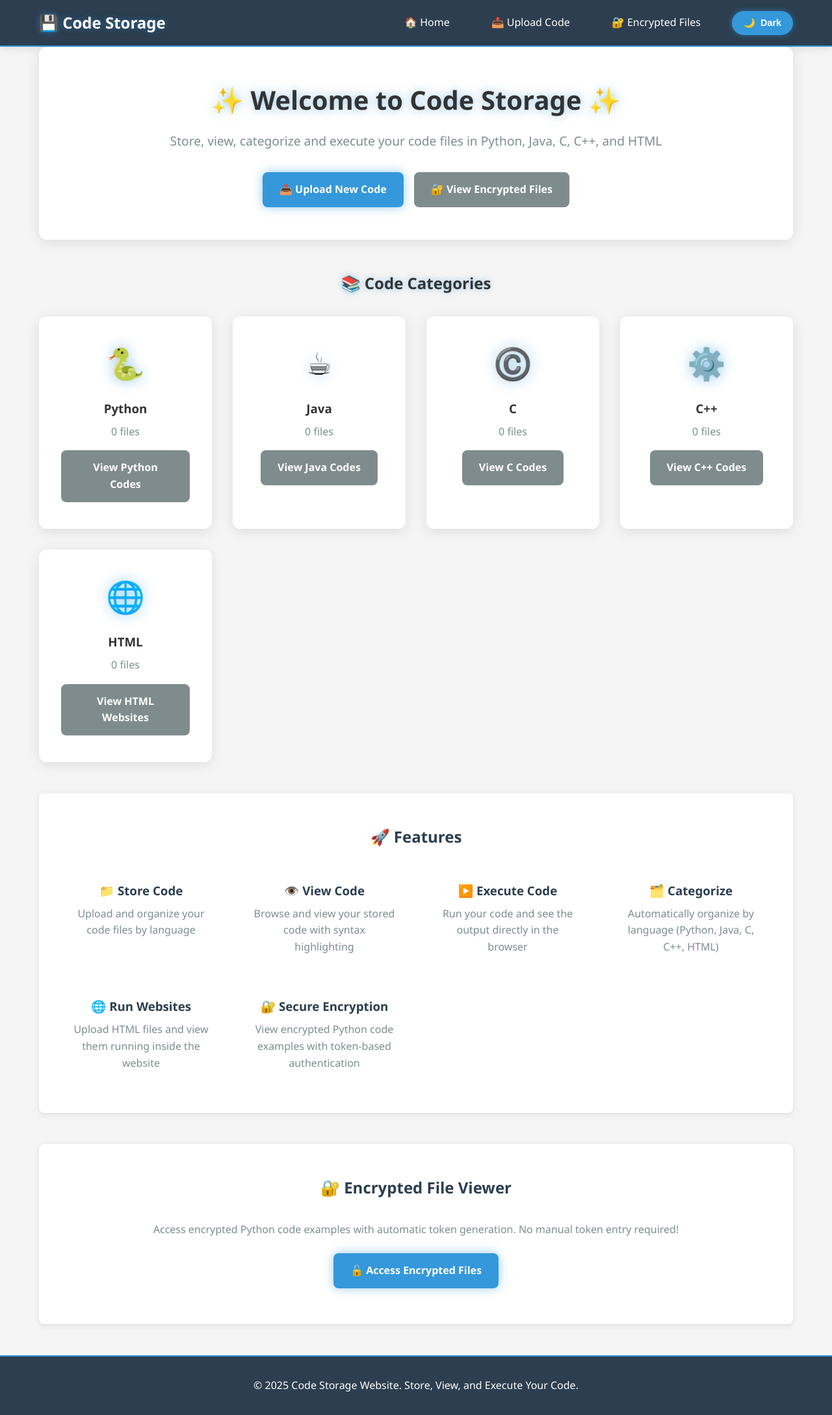
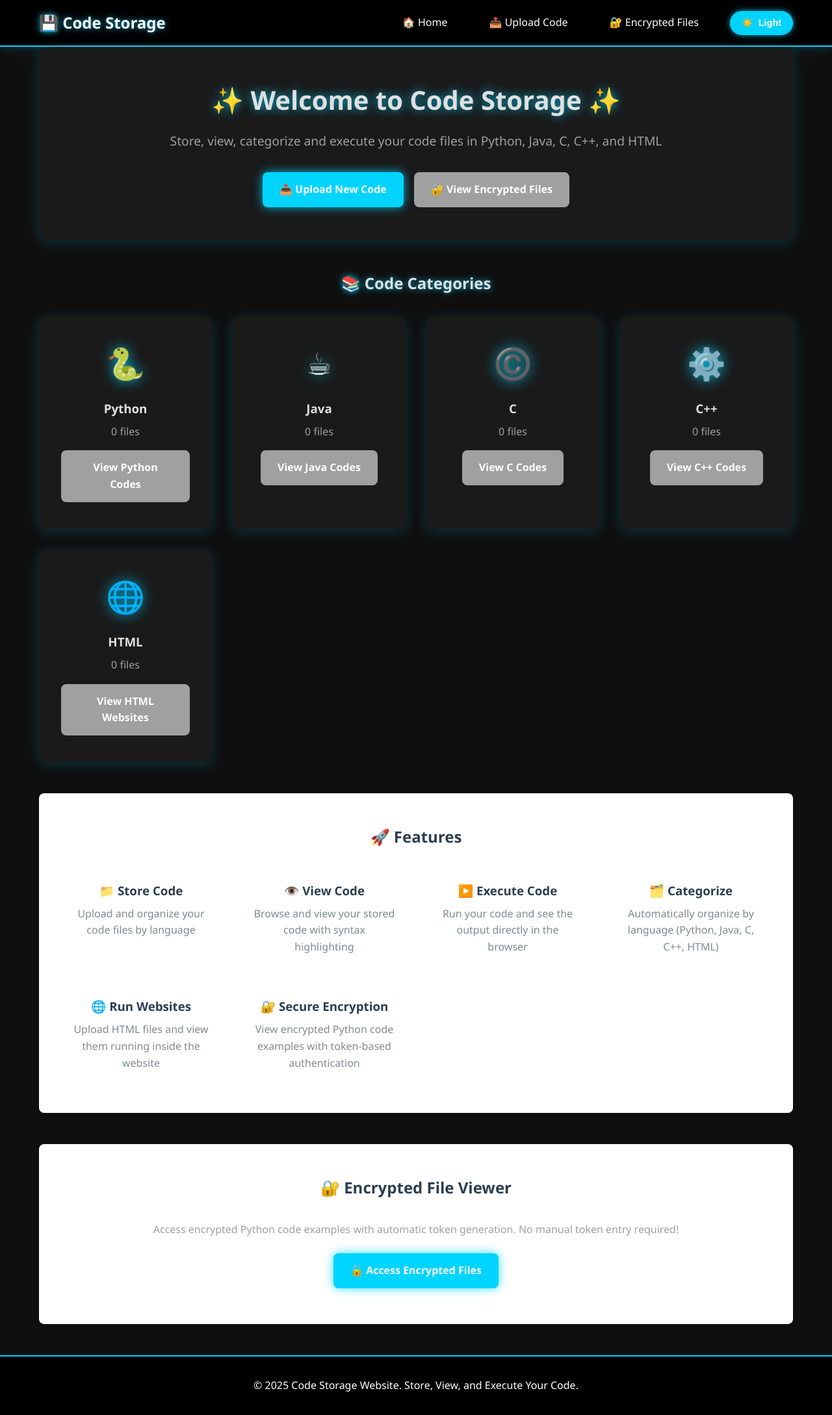
Before and after one commit to shield44-project/pastebins, a Flask app: page / in a window 1280 px wide. Shown: the whole page at 65% size. Run offline with Flask 3, Linux system fonts and the light colour scheme.

Commit message:
Set dark theme as default
Co-authored-by: shield44 <80821792+shield44@users.noreply.github.com>

```diff
--- a/templates/base.html
+++ b/templates/base.html
@@ -43,7 +43,7 @@
         const body = document.body;
 
         // Load theme from localStorage
-        const currentTheme = localStorage.getItem('theme') || 'light';
+        const currentTheme = localStorage.getItem('theme') || 'dark';
         if (currentTheme === 'dark') {
             body.classList.add('dark-theme');
             themeIcon.textContent = '☀️';
```
